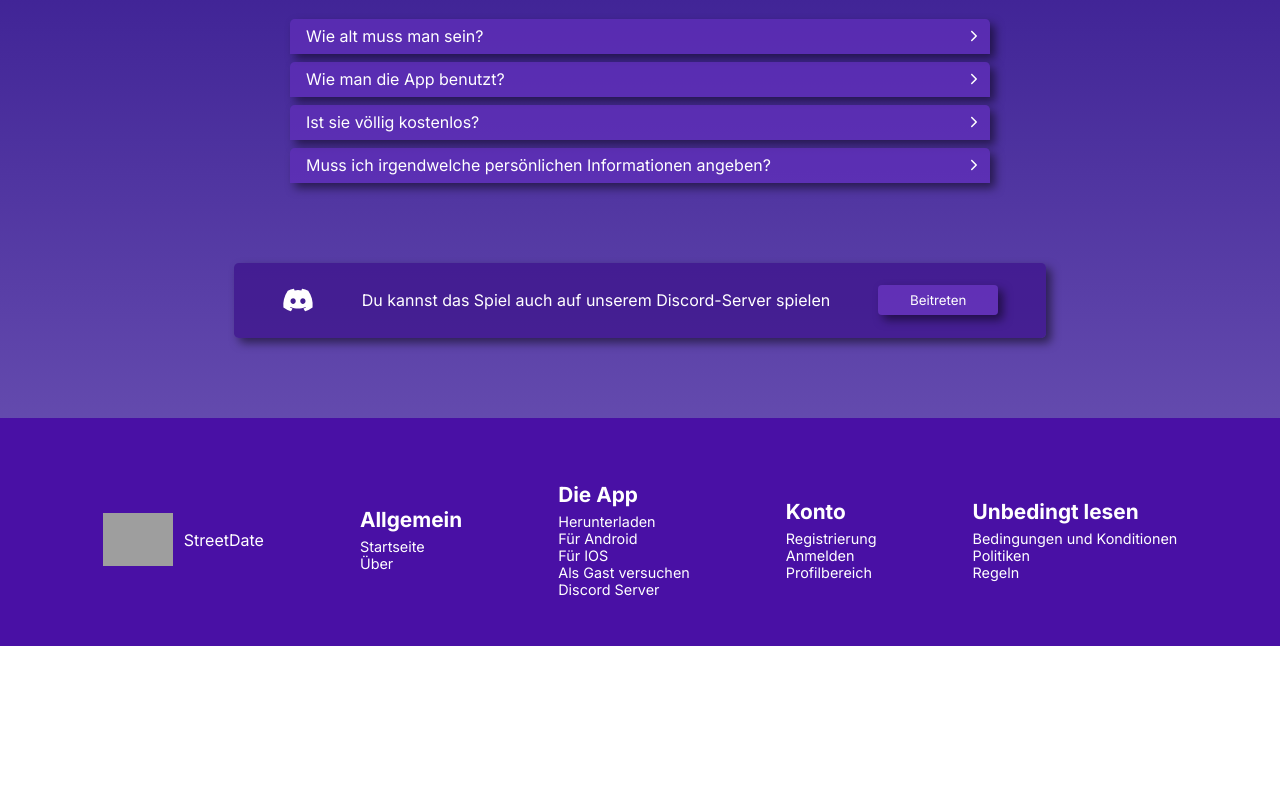
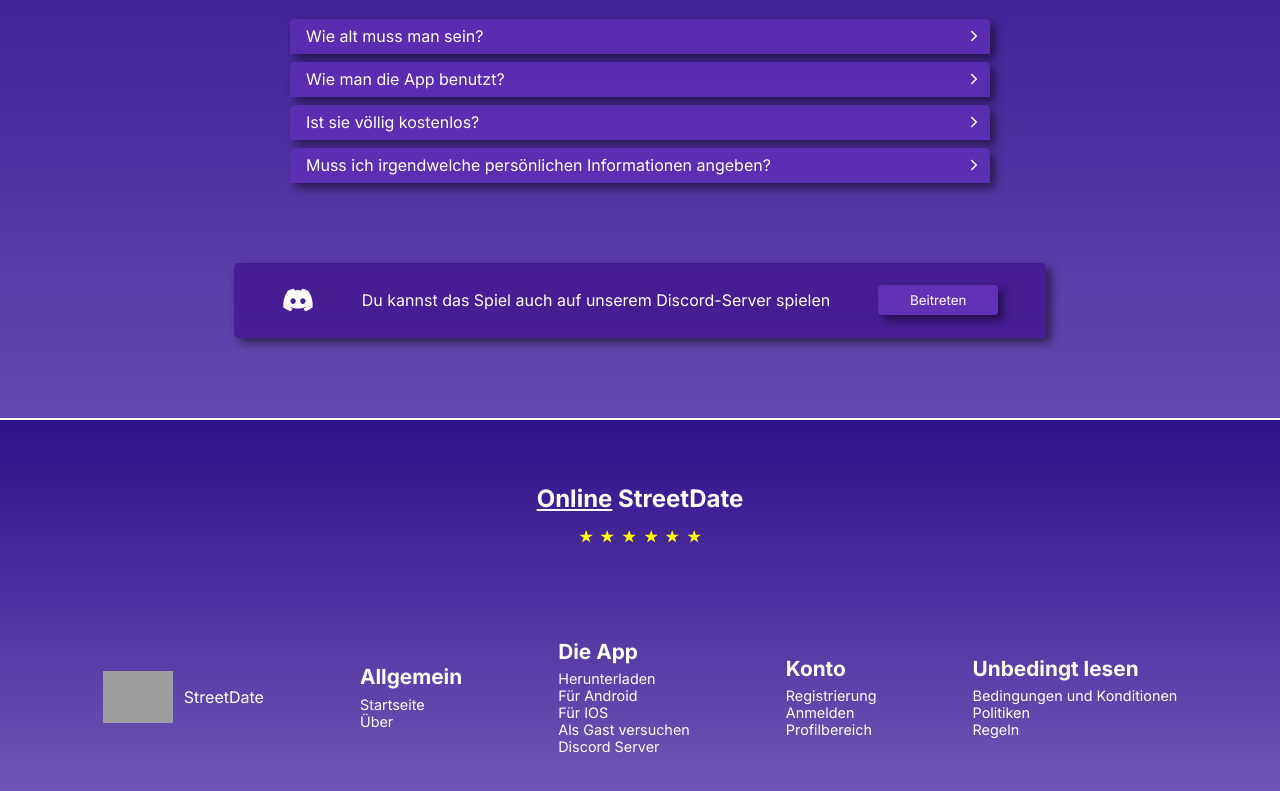
Before and after one commit to unknownbulgarian/Street-Date-Web, a React (Vite) app in the folder street/: page / in a window 1280 px wide. Shown: the part 1829-2620 px from the top of the page. Before the commit the page ends 2475 px from the top, so only its background shows below. Built offline with nearby package versions, Linux system fonts and the light colour scheme; no server answers; grey boxes are pictures that could not be loaded.

Commit message:
Footer rework
- new back color
- rating element

```diff
--- a/street/src/Components/Footer/Footer.module.css
+++ b/street/src/Components/Footer/Footer.module.css
@@ -1,31 +1,63 @@
-.footer{
+.main{
+    position: relative;
+    background: rgb(112,88,182);
+    background: linear-gradient(0deg, rgba(112,88,182,1) 0%, rgba(46,16,138,1) 100%);
+}
+
+
+.review {
+    display: flex;
+    align-items: center;
+    justify-content: center;
+    flex-direction: column;
+    border-top: 2px solid rgb(255, 255, 255);
+    padding-top: 4em;
+    padding-bottom: 2em;
+    gap: 1em;
+    width: 100%;
+}
+
+.review h2 {
+    color: white;
+}
+
+.stars {
+    display: flex;
+    align-items: center;
+    justify-content: center;
+    font-size: 0.9rem;
+    color: yellow;
+    gap: 0.5em;
+}
+
+
+.footer {
     position: relative;
     display: flex;
     align-items: center;
     justify-content: center;
     flex-direction: column;
-    background-color: rgb(73, 16, 165);
     padding-top: 3em;
     padding-bottom: 3em;
     width: 100%;
 }
 
-.name{
+.name {
     display: flex;
     align-items: center;
     gap: 0.7em;
     cursor: pointer;
 }
 
-.name img{
+.name img {
     width: 70px;
 }
 
-.name p{
+.name p {
     color: white;
 }
 
-.footerboxes{
+.footerboxes {
     display: flex;
     align-items: center;
     justify-content: center;
@@ -33,24 +65,24 @@
     gap: 6em;
 }
 
-.footerbox{
+.footerbox {
     display: flex;
     flex-direction: column;
 }
 
-.footerbox h2{
+.footerbox h2 {
     margin-bottom: 0.3em;
     color: white;
     font-size: 1.3rem;
 }
 
-.footerbox p{
+.footerbox p {
     color: rgb(255, 255, 255);
     font-size: 0.9rem;
     cursor: pointer;
     transition: all 0.3s;
 }
 
-.footerbox p:hover{
-   color: rgb(183, 137, 236);
+.footerbox p:hover {
+    color: rgb(183, 137, 236);
 }
--- a/street/src/Components/Footer/Footer.tsx
+++ b/street/src/Components/Footer/Footer.tsx
@@ -3,8 +3,23 @@
 
 import { Link } from 'react-router-dom'
 
+import { IoStarSharp } from "react-icons/io5";
+
 export default function Footer() {
     return (
+        <>
+            <div className={styles.main}>
+                <div className={styles.review}>
+                    <h2><span style={{ textDecoration: 'underline' }}>Online</span> StreetDate</h2>
+                    <div className={styles.stars}>
+                        <IoStarSharp />
+                        <IoStarSharp />
+                        <IoStarSharp />
+                        <IoStarSharp />
+                        <IoStarSharp />
+                        <IoStarSharp />
+                    </div>
+                </div>
                 <div className={styles.footer}>
                     <div className={styles.footerboxes}>
 
@@ -45,5 +60,7 @@
 
 
                 </div>
+            </div>
+        </>
     )
 }
```
Lines whose indentation alone changed are shown as unchanged.
